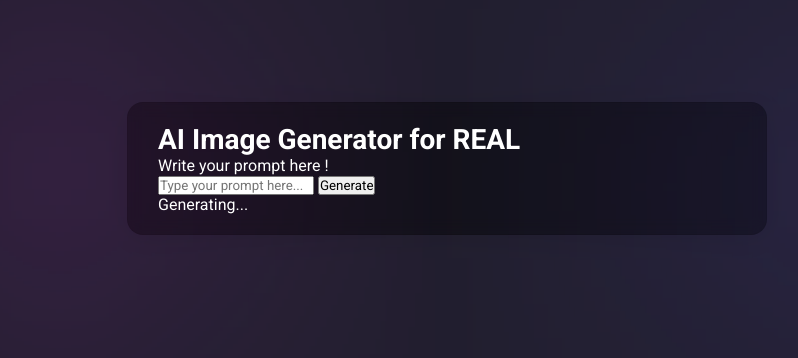
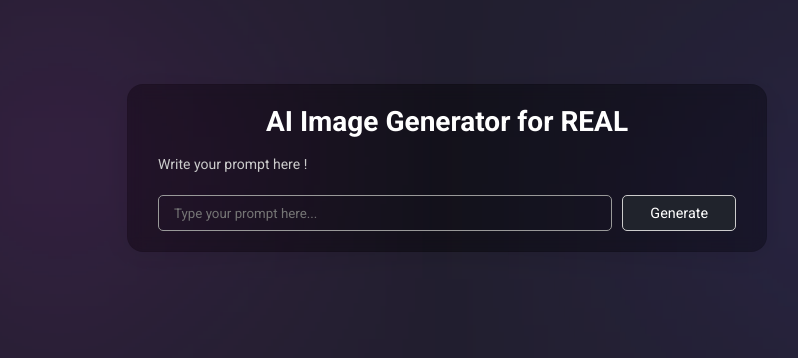
Before and after one commit to Baptif/image-generator-back, a plain HTML site: page index.html in a window 1280 px wide. Shown: the part 232-590 px from the top of the page, without its empty margins (193-991 px from the left). Drawn offline with Linux system fonts and the light colour scheme.

Commit message:
Style container principale :lipstick:

```diff
--- a/index.html
+++ b/index.html
@@ -16,8 +16,8 @@
         </form>
 
         <div class="result">
-            <div class="loading">Generating...</div>
-            <div class="image-grid"></div>
+            <div id="loading">Generating...</div>
+            <div id="image-grid"></div>
         </div>
     </div>
 
--- a/style.css
+++ b/style.css
@@ -54,4 +54,59 @@ body{
 
 h1{
     font-size: 28px;
+    font-weight: 600;
+    margin-bottom: 15px;
+    text-align: center;
 }
+
+p{
+    font-size: 14px;
+    color: #ccc;
+    line-height: 1.4rem;
+    text-align: justify;
+}
+
+.gen-form{
+    margin-top: 20px;
+    display: flex;
+    gap: 10px;
+    width: 100%;
+}
+
+input{
+    width: 80%;
+    border-radius: 5px;
+    outline: none;
+    padding: 0 15px;
+    background-color: transparent;
+    color: white;
+    border: 1px solid #999;
+    transition: all 0.3s ease;
+}
+
+input:hover, input:focus{
+    border-color: #675afe;
+}
+
+button{
+    width: 20%;
+    height: 36px;
+    color: white;
+    border: 1px solid #ccc;
+    background: #20232c;
+    cursor: pointer;
+    border-radius: 5px;
+    font-size: 0.9rem;
+    transition: all 0.3s ease;
+}
+
+button:hover{
+    background-color: #675afe;
+    border-color: transparent;
+}
+
+#loading{
+    display: none;
+    font-size: 18px;
+    margin: 10px 0;
+}
```
